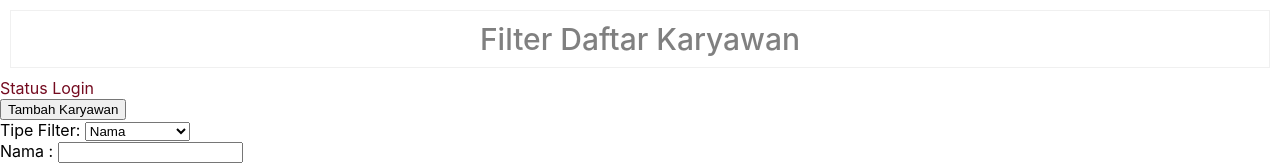
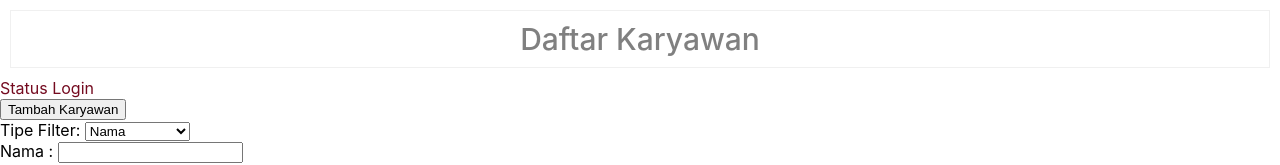
Before and after one commit to yougo-belajar-software/Tutorial-React.JS, a React (Create React App) app: page / in a window 1280 px wide. Shown: the top 165 px of the page. Built offline with nearby package versions, Linux system fonts and the light colour scheme; no server answers.

Commit message:
remove header

```diff
--- a/src/App.js
+++ b/src/App.js
@@ -90,9 +90,7 @@ class App extends React.Component {
       "sudahLogin" : "belumLogin";
     return (
       <div className="App">
-        <div className="header">
-          Filter Daftar Karyawan
-            </div>
+        <div className="header">Daftar Karyawan</div>
         <div className={isUserLoginC}>Status Login</div>
         <button onClick={this._tambahKaryawan}>Tambah Karyawan</button>
         <Input _simpanTipeFilter={this._simpanTipeFilter}>
```
